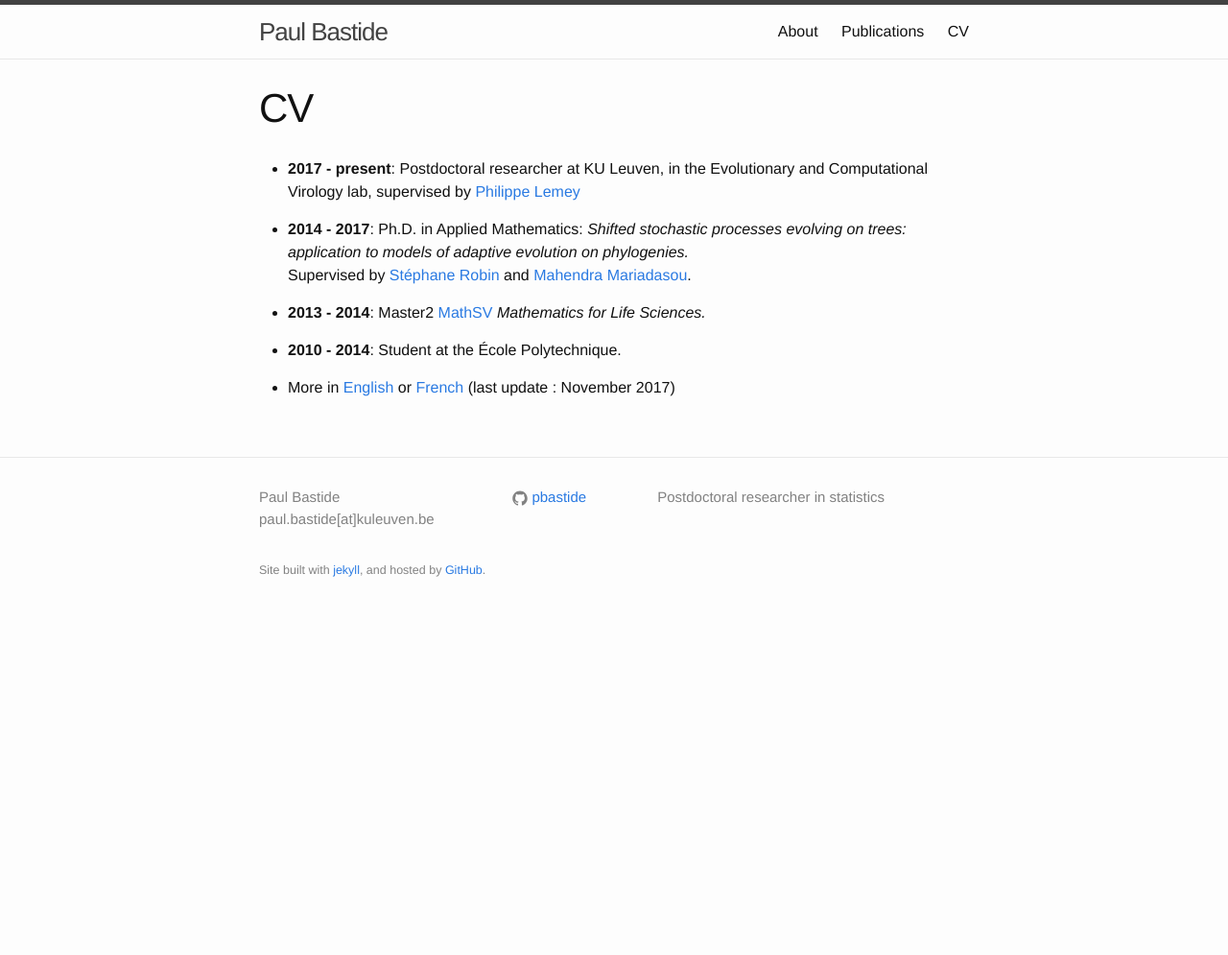
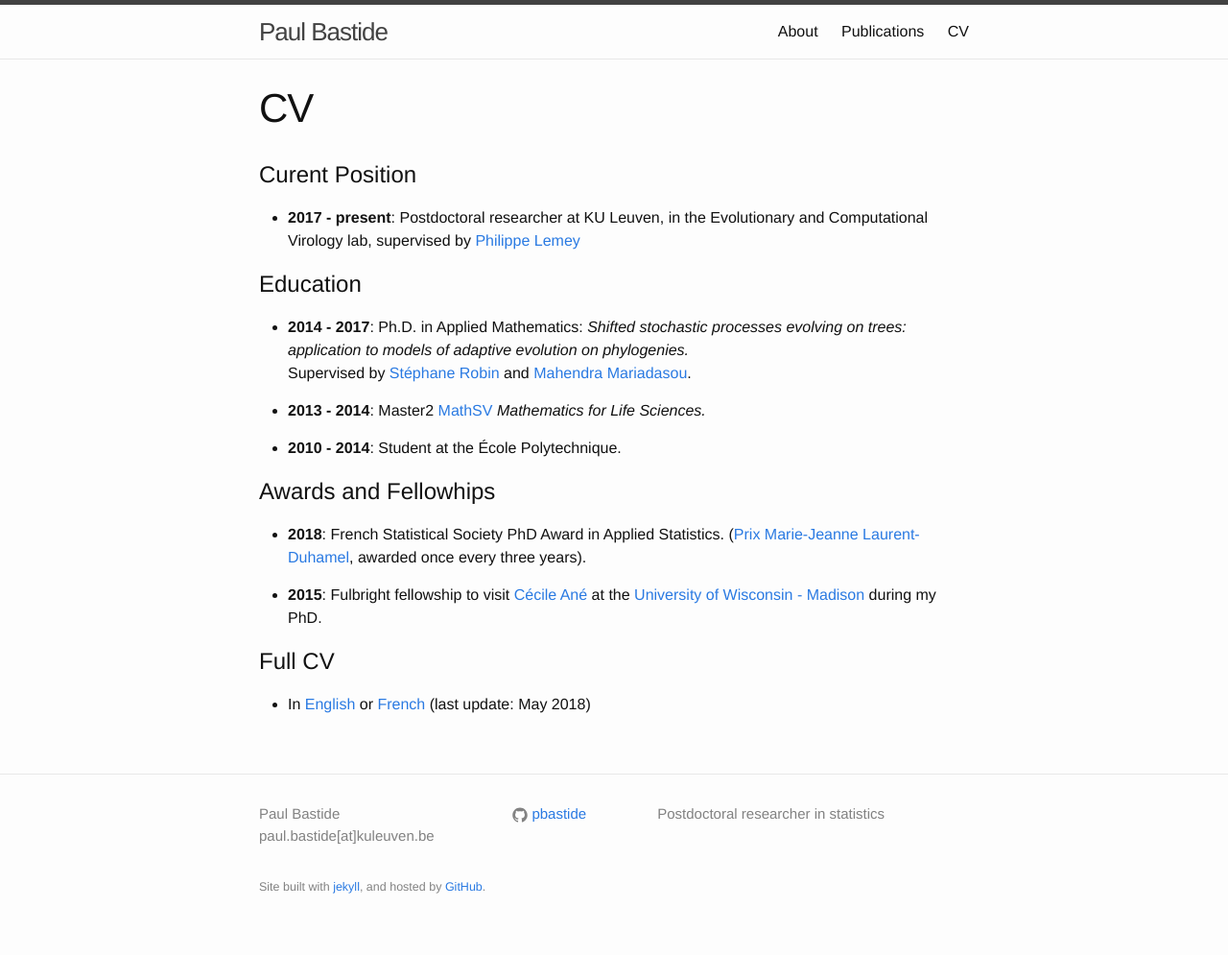
Before and after one commit to pbastide/pbastide.github.io, a Jekyll site: the page built from CV.md, in a window 1280 px wide. Shown: the whole page at 96% size. Built offline with Jekyll 4.4.1, drawn with Linux system fonts in a browser that asks for light colours; before the commit the page ends 900 px from its top, so only the background shows below that.

Commit message:
Update CV and talks.

```diff
--- a/CV.md
+++ b/CV.md
@@ -4,8 +4,12 @@ title: CV
 weight: 4
 ---
 
+# Curent Position
+
 * **2017 - present**: Postdoctoral researcher at KU Leuven, in the Evolutionary and Computational Virology lab,
 supervised by [Philippe Lemey](https://rega.kuleuven.be/cev/ecv)
+
+# Education
 
 * **2014 - 2017**: Ph.D. in Applied Mathematics:
 *Shifted stochastic processes evolving on trees: application to models of adaptive evolution on phylogenies.*
@@ -17,4 +21,14 @@ and [Mahendra Mariadasou](https://mig.jouy.inra.fr/?q=fr/mariadassou).
 
 * **2010 - 2014**: Student at the École Polytechnique.
 
-* More in [English]({{site.baseurl}}/docs/201711CVanglais.pdf) or [French]({{site.baseurl}}/docs/201711CVfrancais.pdf) (last update : November 2017)
+# Awards and Fellowhips
+
+* **2018**: French Statistical Society PhD Award in Applied Statistics.
+([Prix Marie-Jeanne Laurent-Duhamel](https://www.sfds.asso.fr/fr/prix_et_bourses/544-le_prix_marie_jeanne_laurent_duhamel/), awarded once every three years).
+
+* **2015**: Fulbright fellowship to visit [Cécile Ané](http://www.stat.wisc.edu/~ane/)
+at the [University of Wisconsin - Madison](http://www.wisc.edu/) during my PhD.
+
+# Full CV
+
+* In [English]({{site.baseurl}}/docs/201805CVanglais.pdf) or [French]({{site.baseurl}}/docs/201805CVfrancais.pdf) (last update: May 2018)
```
Also changed, not shown: publi.md (+1 -0 lines), 4 other files.
